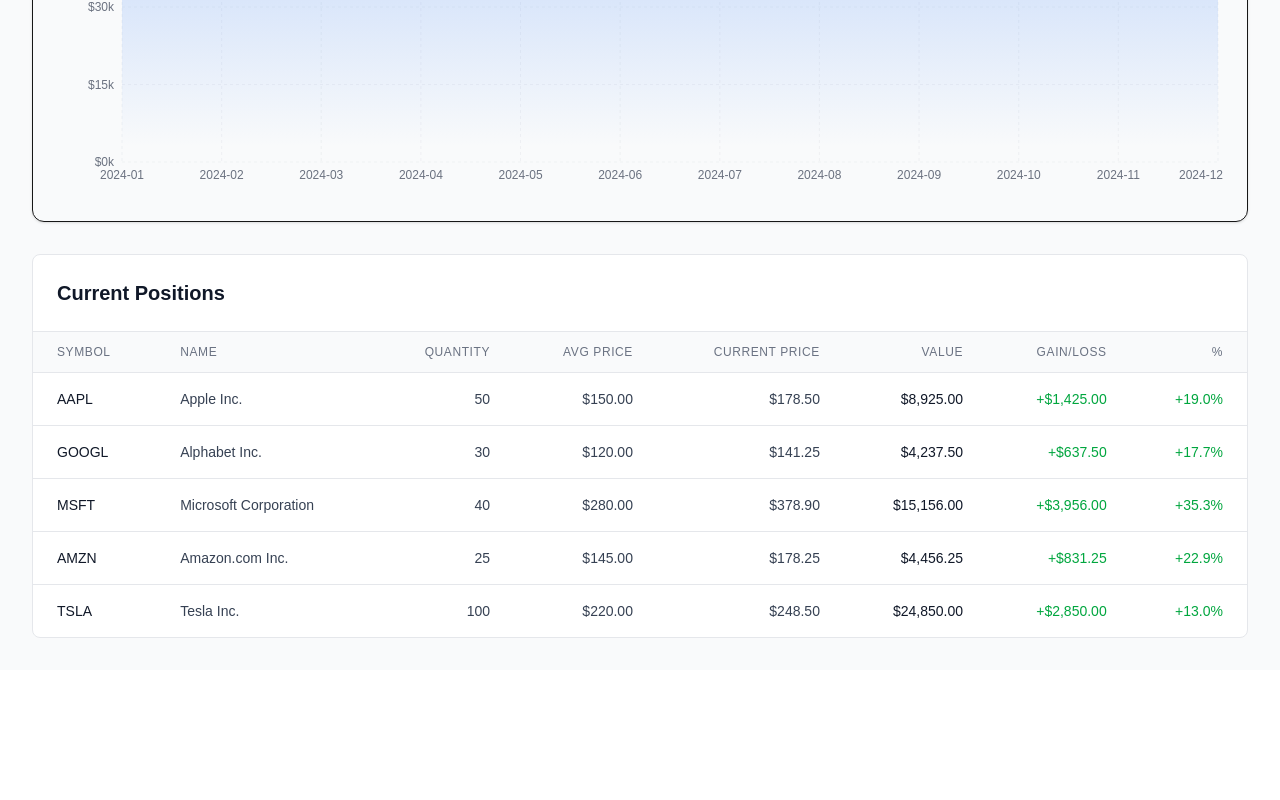
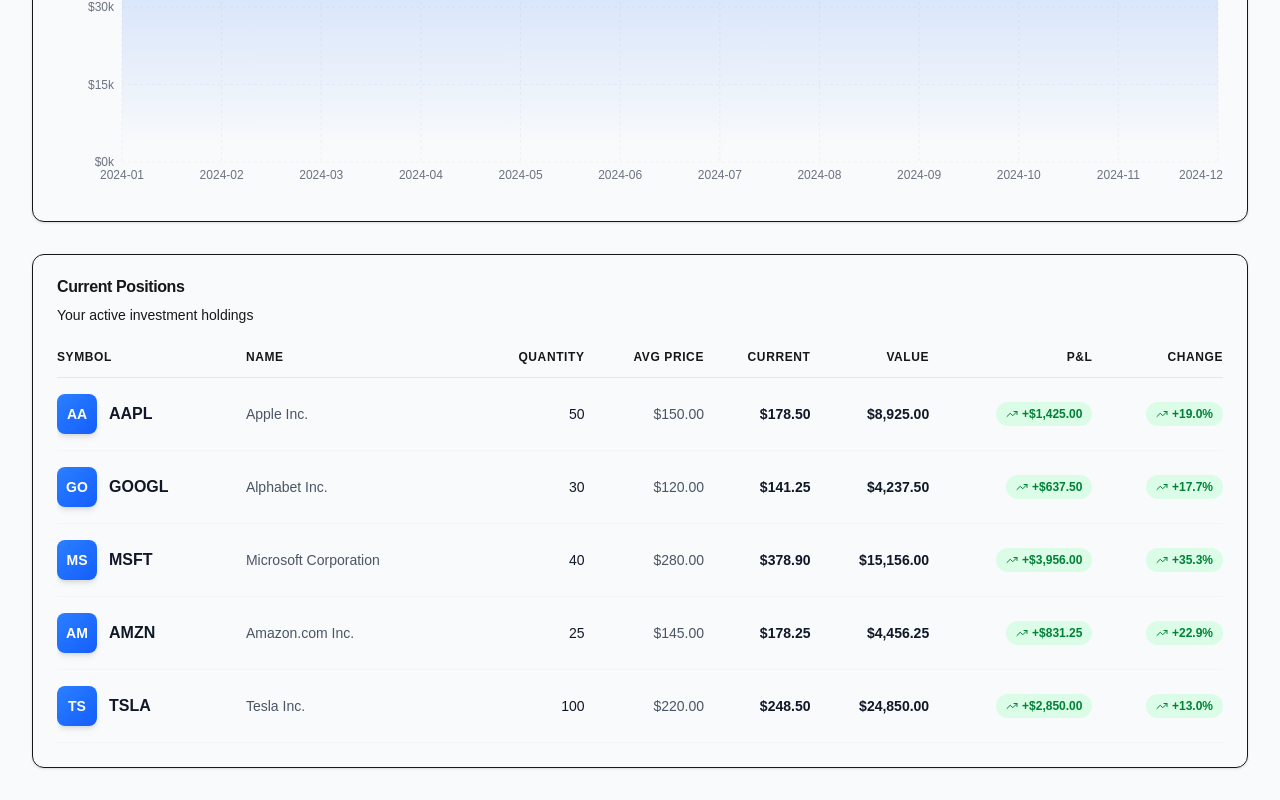
Before and after one commit to flaviogrillo1/investment-dashboard, a Next.js app in the folder apps/web/: page /dashboard in a window 1280 px wide. Shown: the part 579-1379 px from the top of the page. Before the commit the page ends 1249 px from the top, so only its background shows below. Built offline with nearby package versions, Linux system fonts and the light colour scheme.

Commit message:
feat: modernize UI with Vercel/shadcn style components

```diff
--- a/apps/web/components/PositionsTable.tsx
+++ b/apps/web/components/PositionsTable.tsx
@@ -1,4 +1,8 @@
+'use client';
+
+import { Card, CardContent, CardHeader, CardTitle } from '@/components/ui/card';
 import { Position } from '@/lib/types';
+import { TrendingUp, TrendingDown } from 'lucide-react';
 
 interface PositionsTableProps {
   positions: Position[];
@@ -6,82 +10,116 @@
 
 export function PositionsTable({ positions }: PositionsTableProps) {
   return (
-    <div className="rounded-lg border border-gray-200 bg-white dark:border-gray-800 dark:bg-gray-900">
-      <div className="border-b border-gray-200 p-6 dark:border-gray-800">
-        <h2 className="text-xl font-semibold text-gray-900 dark:text-gray-50">
-          Current Positions
-        </h2>
-      </div>
+    <Card className="overflow-hidden">
+      <CardHeader>
+        <CardTitle>Current Positions</CardTitle>
+        <p className="text-sm text-muted-foreground mt-1">
+          Your active investment holdings
+        </p>
+      </CardHeader>
+      <CardContent>
         <div className="overflow-x-auto">
           <table className="w-full">
-          <thead className="border-b border-gray-200 bg-gray-50 dark:border-gray-800 dark:bg-gray-800">
-            <tr>
-              <th className="px-6 py-3 text-left text-xs font-medium uppercase tracking-wider text-gray-500 dark:text-gray-400">
+            <thead>
+              <tr className="border-b border-gray-200 dark:border-gray-800">
+                <th className="pb-3 text-left text-xs font-semibold uppercase tracking-wider text-muted-foreground">
                   Symbol
                 </th>
-              <th className="px-6 py-3 text-left text-xs font-medium uppercase tracking-wider text-gray-500 dark:text-gray-400">
+                <th className="pb-3 text-left text-xs font-semibold uppercase tracking-wider text-muted-foreground">
                   Name
                 </th>
-              <th className="px-6 py-3 text-right text-xs font-medium uppercase tracking-wider text-gray-500 dark:text-gray-400">
+                <th className="pb-3 text-right text-xs font-semibold uppercase tracking-wider text-muted-foreground">
                   Quantity
                 </th>
-              <th className="px-6 py-3 text-right text-xs font-medium uppercase tracking-wider text-gray-500 dark:text-gray-400">
+                <th className="pb-3 text-right text-xs font-semibold uppercase tracking-wider text-muted-foreground">
                   Avg Price
                 </th>
-              <th className="px-6 py-3 text-right text-xs font-medium uppercase tracking-wider text-gray-500 dark:text-gray-400">
-                Current Price
+                <th className="pb-3 text-right text-xs font-semibold uppercase tracking-wider text-muted-foreground">
+                  Current
                 </th>
-              <th className="px-6 py-3 text-right text-xs font-medium uppercase tracking-wider text-gray-500 dark:text-gray-400">
+                <th className="pb-3 text-right text-xs font-semibold uppercase tracking-wider text-muted-foreground">
                   Value
                 </th>
-              <th className="px-6 py-3 text-right text-xs font-medium uppercase tracking-wider text-gray-500 dark:text-gray-400">
-                Gain/Loss
+                <th className="pb-3 text-right text-xs font-semibold uppercase tracking-wider text-muted-foreground">
+                  P&L
                 </th>
-              <th className="px-6 py-3 text-right text-xs font-medium uppercase tracking-wider text-gray-500 dark:text-gray-400">
-                %
+                <th className="pb-3 text-right text-xs font-semibold uppercase tracking-wider text-muted-foreground">
+                  Change
                 </th>
               </tr>
             </thead>
-          <tbody className="divide-y divide-gray-200 dark:divide-gray-800">
-            {positions.map((position) => (
-              <tr key={position.id} className="hover:bg-gray-50 dark:hover:bg-gray-800">
-                <td className="whitespace-nowrap px-6 py-4">
-                  <div className="text-sm font-medium text-gray-900 dark:text-gray-50">
+            <tbody>
+              {positions.map((position, idx) => (
+                <tr
+                  key={position.id}
+                  className="group border-b border-gray-100 dark:border-gray-800/50 transition-colors hover:bg-gray-50/50 dark:hover:bg-gray-800/50"
+                  style={{ animationDelay: `${idx * 50}ms` }}
+                >
+                  <td className="py-4">
+                    <div className="flex items-center gap-3">
+                      <div className="flex h-10 w-10 items-center justify-center rounded-lg bg-gradient-to-br from-blue-500 to-blue-600 text-white font-semibold text-sm shadow-md">
+                        {position.symbol.slice(0, 2)}
+                      </div>
+                      <span className="font-semibold text-gray-900 dark:text-gray-50">
                         {position.symbol}
+                      </span>
                     </div>
                   </td>
-                <td className="whitespace-nowrap px-6 py-4">
-                  <div className="text-sm text-gray-700 dark:text-gray-300">
+                  <td className="py-4">
+                    <span className="text-sm text-gray-600 dark:text-gray-400">
                       {position.name}
-                  </div>
+                    </span>
                   </td>
-                <td className="whitespace-nowrap px-6 py-4 text-right text-sm text-gray-700 dark:text-gray-300">
+                  <td className="py-4 text-right">
+                    <span className="text-sm font-medium text-gray-900 dark:text-gray-50">
                       {position.quantity}
+                    </span>
                   </td>
-                <td className="whitespace-nowrap px-6 py-4 text-right text-sm text-gray-700 dark:text-gray-300">
+                  <td className="py-4 text-right">
+                    <span className="text-sm text-gray-600 dark:text-gray-400">
                       ${position.avgPrice.toFixed(2)}
+                    </span>
                   </td>
-                <td className="whitespace-nowrap px-6 py-4 text-right text-sm text-gray-700 dark:text-gray-300">
+                  <td className="py-4 text-right">
+                    <span className="text-sm font-semibold text-gray-900 dark:text-gray-50">
                       ${position.currentPrice.toFixed(2)}
+                    </span>
                   </td>
-                <td className="whitespace-nowrap px-6 py-4 text-right text-sm font-medium text-gray-900 dark:text-gray-50">
+                  <td className="py-4 text-right">
+                    <span className="text-sm font-bold text-gray-900 dark:text-gray-50">
                       ${position.value.toLocaleString('en-US', { minimumFractionDigits: 2, maximumFractionDigits: 2 })}
+                    </span>
                   </td>
-                <td className={`whitespace-nowrap px-6 py-4 text-right text-sm font-medium ${
-                  position.gainLoss >= 0 ? 'text-green-600 dark:text-green-400' : 'text-red-600 dark:text-red-400'
-                }`}>
+                  <td className="py-4 text-right">
+                    <span
+                      className={`inline-flex items-center gap-1 rounded-full px-2.5 py-1 text-xs font-semibold ${
+                        position.gainLoss >= 0
+                          ? 'bg-green-100 text-green-700 dark:bg-green-900/30 dark:text-green-400'
+                          : 'bg-red-100 text-red-700 dark:bg-red-900/30 dark:text-red-400'
+                      }`}
+                    >
+                      {position.gainLoss >= 0 ? <TrendingUp className="h-3 w-3" /> : <TrendingDown className="h-3 w-3" />}
                       {position.gainLoss >= 0 ? '+' : ''}${position.gainLoss.toLocaleString('en-US', { minimumFractionDigits: 2, maximumFractionDigits: 2 })}
+                    </span>
                   </td>
-                <td className={`whitespace-nowrap px-6 py-4 text-right text-sm font-medium ${
-                  position.gainLossPercent >= 0 ? 'text-green-600 dark:text-green-400' : 'text-red-600 dark:text-red-400'
-                }`}>
+                  <td className="py-4 text-right">
+                    <span
+                      className={`inline-flex items-center gap-1 rounded-full px-2.5 py-1 text-xs font-semibold ${
+                        position.gainLossPercent >= 0
+                          ? 'bg-green-100 text-green-700 dark:bg-green-900/30 dark:text-green-400'
+                          : 'bg-red-100 text-red-700 dark:bg-red-900/30 dark:text-red-400'
+                      }`}
+                    >
+                      {position.gainLossPercent >= 0 ? <TrendingUp className="h-3 w-3" /> : <TrendingDown className="h-3 w-3" />}
                       {position.gainLossPercent >= 0 ? '+' : ''}{position.gainLossPercent.toFixed(1)}%
+                    </span>
                   </td>
                 </tr>
               ))}
             </tbody>
           </table>
         </div>
-    </div>
+      </CardContent>
+    </Card>
   );
 }
```
Lines whose indentation alone changed are shown as unchanged.
